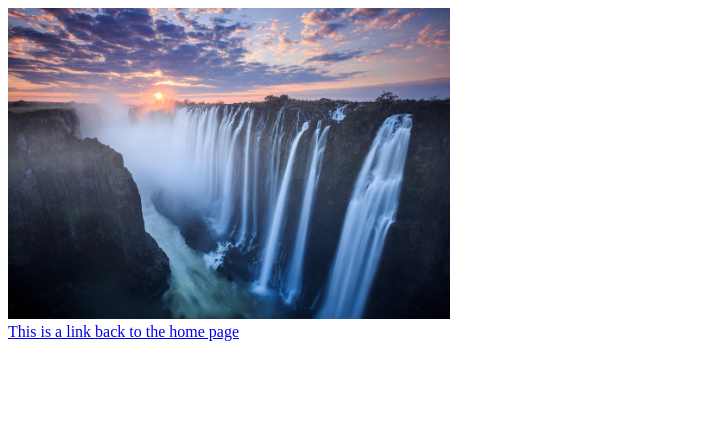
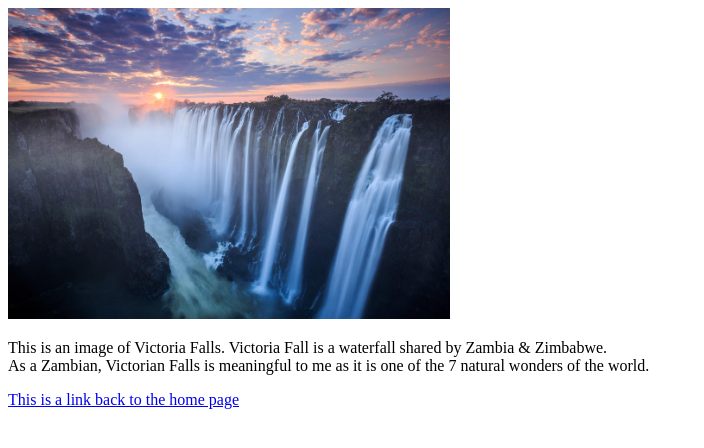
Before and after one commit to tembothan/tembothan.github.io, a plain HTML site: page homework/01-24/index.html in a window 1280 px wide. Shown: the whole page, without its empty margins (0-704 px from the left). Drawn offline with Linux system fonts and the light colour scheme.

Commit message:
added discription of the image

```diff
--- a/homework/01-24/index.html
+++ b/homework/01-24/index.html
@@ -7,7 +7,9 @@
 
     <body>
         <img src="VicFalls.jpeg" alt="Victoria Falls in Livingston, Zambia" width="35%">
-        <br>
+        <p>This is an image of Victoria Falls. Victoria Fall is a waterfall shared by Zambia & Zimbabwe.
+            <br> As a Zambian, Victorian Falls is meaningful to me as it is one of the 7 natural wonders of the world.
+        </p>
         <a href="/index.html">This is a link back to the home page</a>
     </body>
 </html>
```
